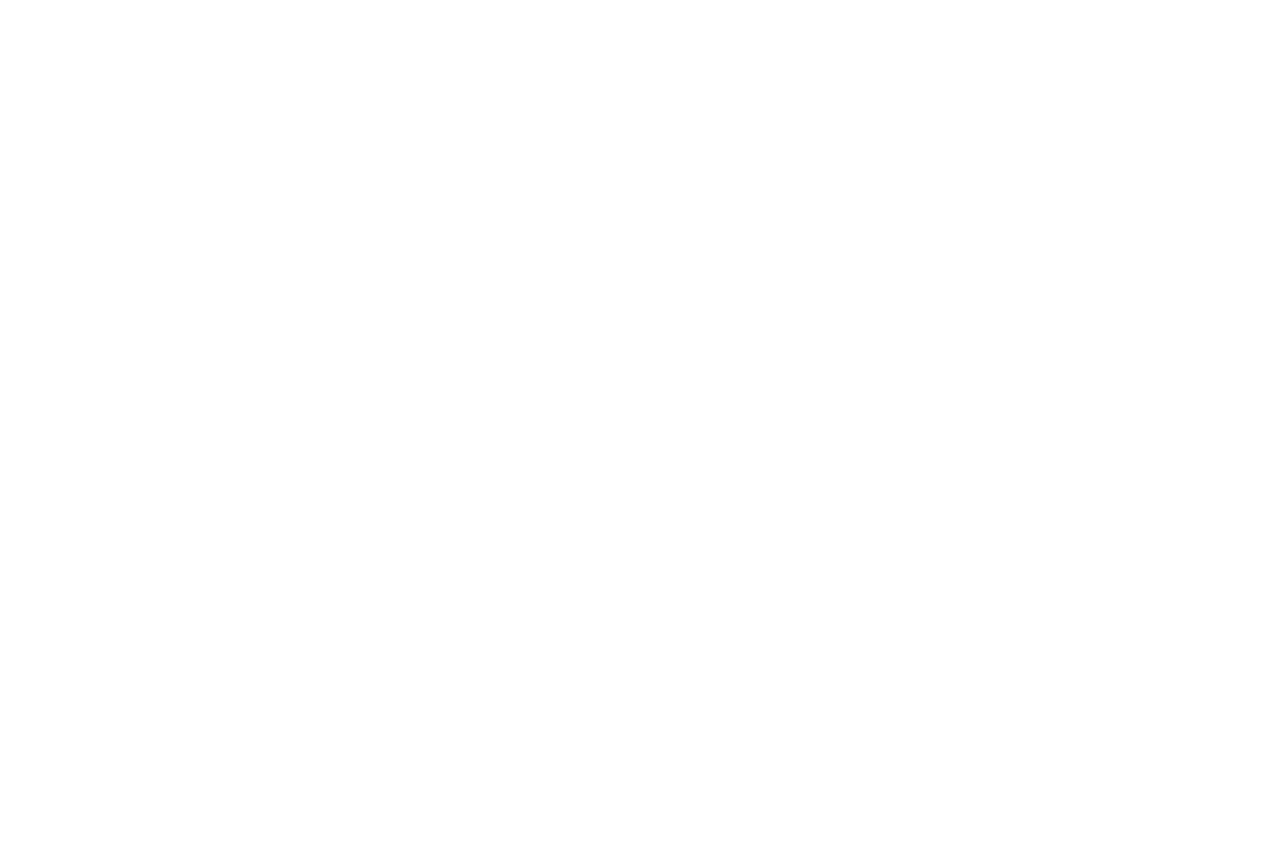
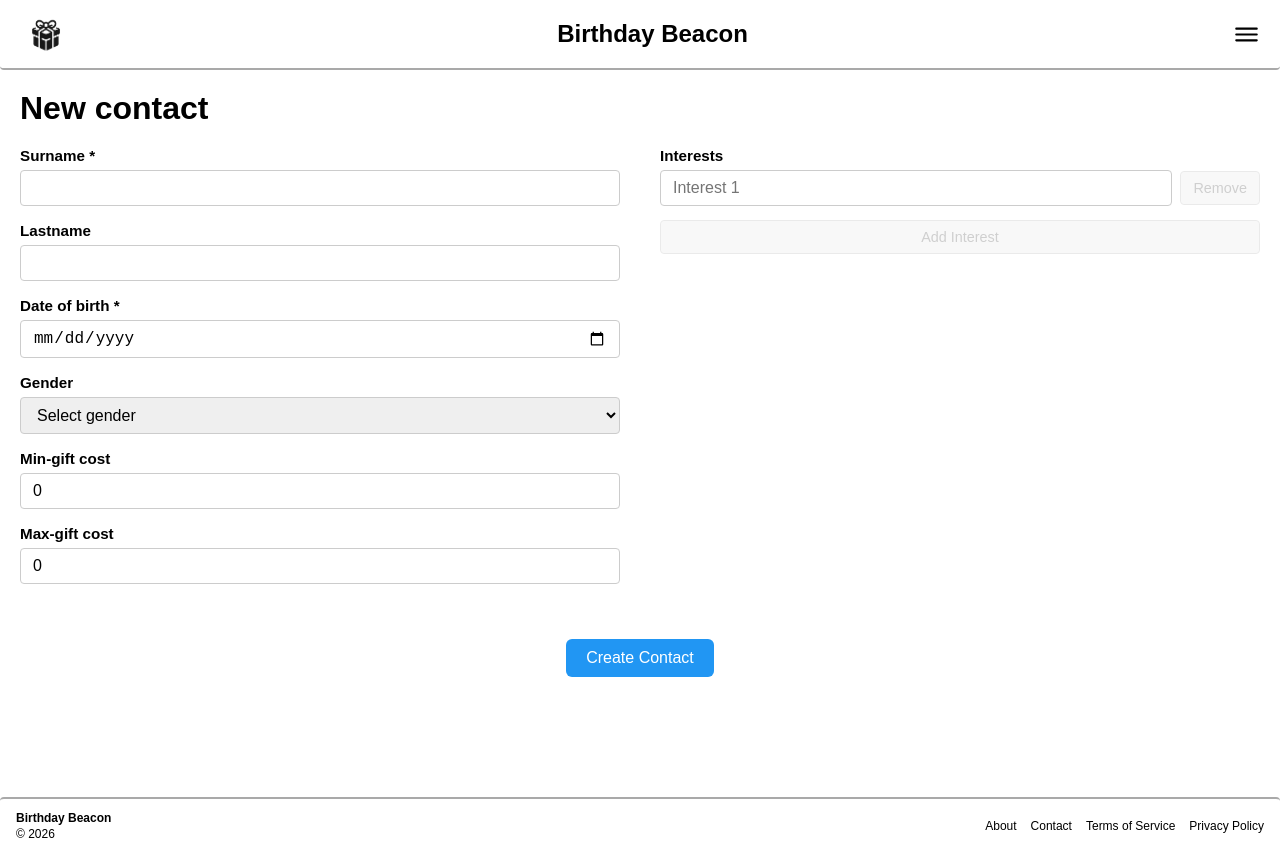
Before and after one commit to LucasLofqvist/birthday-beacon-ui, a Vue app: page /contact/create in a window 1280 px wide. Before the commit this address had no page. Before the commit the page ends 800 px from the top, so only its background shows below. Built offline with nearby package versions, Linux system fonts and the light colour scheme.

Commit message:
Added routs contact/create and contact/view/:id also added modes to ContactView create/view/edit. Improved the layout and removed some unecessary reactivity.

```diff
--- a/src/router/index.js
+++ b/src/router/index.js
@@ -21,7 +21,13 @@ const routes = [
         component: DashboardView,
       },
       {
-        path: "contact",
+        path: "contact/create",
+        name: "create",
+        component: ContactView,
+      },
+      {
+        path: "contact/view/:id",
+        name: "view",
         component: ContactView,
       },
       // I will add more routes later, settings, etc.
--- a/src/views/main/ContactView.vue
+++ b/src/views/main/ContactView.vue
@@ -1,46 +1,78 @@
 <script setup>
-import { computed, reactive } from "vue";
+import { computed, ref, vModelCheckbox } from "vue";
+import { useRoute } from "vue-router";
 
-//The contact, contactsName and contactAge probably does not need to be reactive
-//as they should be stored in a db and fetched when needed.
-const contact = reactive({
+import edit from "../../assets/icons/edit-pen.svg";
+
+const route = useRoute();
+//Mode create or view, will be able to go from view to edit through a button.
+const mode = ref(route.name === "create" ? "create" : "view");
+
+// Simulated contact data fetching
+function fetchContact() {
+  return {
     surname: "Bob",
     lastname: "Smith",
+    dateOfBirth: "1991-05-15",
+    gender: "male",
+    minGiftCost: 100,
+    maxGiftCost: 500,
+    interests: ["Movies", "Cooking", "Traveling"],
+  };
+}
+
+function emptyContact() {
+  return {
+    surname: "",
+    lastname: "",
     dateOfBirth: "",
     gender: "",
     minGiftCost: 0,
     maxGiftCost: 0,
-  interests: ["Movies", "Cooking", "Traveling"],
-});
+    interests: [""],
+  };
+}
+
+const contact = ref(mode.value === "create" ? emptyContact() : fetchContact());
 
 const addInterest = () => {
   if (
-    contact.interests.length < 10 &&
-    contact.interests[contact.interests.length - 1].trim() !== ""
+    contact.value.interests.length < 10 &&
+    contact.value.interests[contact.value.interests.length - 1].trim() !== ""
   ) {
-    contact.interests.push("");
+    contact.value.interests.push("");
   }
 };
 
 const removeInterest = (index) => {
-  contact.interests.splice(index, 1);
+  contact.value.interests.splice(index, 1);
+};
+
+const saveContact = () => {
+  // Logic to be added later
+  console.log("Saving contact:", contact.value);
+};
+
+const deleteContact = () => {
+  // Logic to be added later
+  console.log("Deleting contact");
 };
 
 //Ensures that contactName or "New contact" is rendered
 const contactName = computed(() => {
-  if (contact.surname !== "") {
-    return `${contact.surname} ${contact.lastname}`;
+  if (mode.value === "view" || mode.value === "edit") {
+    return `${contact.value.surname} ${contact.value.lastname}`;
   }
   return "New contact";
 });
 
 //Calculates contacts age based on date of birth
 const contactAge = computed(() => {
-  if (contact.dateOfBirth !== "") {
-    const contactsDate = new Date(contact.dateOfBirth);
+  if (mode.value === "view" || mode.value === "edit") {
+    const contactsDate = new Date(contact.value.dateOfBirth);
 
     const currentYear = new Date().getFullYear();
-    const currentMonth = new Date().getMonth() + 1; // Months are zero-based
+    const currentMonth = new Date().getMonth() + 1;
     const currentDay = new Date().getDate();
     let age = currentYear - contactsDate.getFullYear();
     if (
@@ -56,30 +88,30 @@ const contactAge = computed(() => {
 
 const minGiftCost = computed({
   get() {
-    return contact.minGiftCost;
+    return contact.value.minGiftCost;
   },
   set(value) {
     if (value < 0) {
       value = 0;
     }
-    contact.minGiftCost = value;
-    if (contact.maxGiftCost < value) {
-      contact.maxGiftCost = value;
+    contact.value.minGiftCost = value;
+    if (contact.value.maxGiftCost < value) {
+      contact.value.maxGiftCost = value;
     }
   },
 });
 
 const maxGiftCost = computed({
   get() {
-    return contact.maxGiftCost;
+    return contact.value.maxGiftCost;
   },
   set(value) {
     if (value < 0) {
       value = 0;
     }
-    contact.maxGiftCost = value;
-    if (contact.minGiftCost > value) {
-      contact.minGiftCost = value;
+    contact.value.maxGiftCost = value;
+    if (contact.value.minGiftCost > value) {
+      contact.value.minGiftCost = value;
     }
   },
 });
@@ -90,14 +122,25 @@ const maxDate = new Date().toISOString().split("T")[0];
 
 <template>
   <div class="contact-container">
+    <div class="header-section">
       <h1 class="contact-title">
         {{
-        contact.dateOfBirth !== ""
+          mode === "view" || mode === "edit"
             ? `${contactName} - ${contactAge}`
             : contactName
         }}
       </h1>
-    <form class="contact-form" @submit.prevent>
+      <button
+        v-if="mode === 'view' || mode === 'edit'"
+        :disabled="mode === 'edit'"
+        @click="mode = 'edit'"
+        class="edit-btn"
+        title="Edit contact"
+      >
+        <img :src="edit" alt="Edit" />
+      </button>
+    </div>
+    <form class="contact-form" @submit.prevent="saveContact">
       <!-- Left section: contact details -->
       <section class="left-section">
         <div class="form-group">
@@ -168,6 +211,7 @@ const maxDate = new Date().toISOString().split("T")[0];
                 class="interest-input"
               />
               <button
+                v-if="mode === 'create' || mode === 'edit'"
                 type="button"
                 @click.prevent="removeInterest(index)"
                 :disabled="contact.interests.length <= 1"
@@ -178,6 +222,10 @@ const maxDate = new Date().toISOString().split("T")[0];
             </div>
           </div>
           <button
+            v-if="
+              (mode === 'create' || mode === 'edit') &&
+              contact.interests.length < 10
+            "
             type="button"
             @click.prevent="addInterest()"
             :disabled="
@@ -190,7 +238,34 @@ const maxDate = new Date().toISOString().split("T")[0];
           </button>
         </div>
       </section>
+      <section class="bottom-section">
+        <button
+          v-if="mode === 'create' || mode === 'edit'"
+          type="submit"
+          class="save-btn"
+        >
+          {{ mode === "create" ? "Create" : "Save" }} Contact
+        </button>
+
+        <button
+          v-if="mode === 'edit'"
+          type="button"
+          @click.prevent="mode = 'view'"
+          class="cancel-btn"
+        >
+          Cancel Edit
+        </button>
+      </section>
     </form>
+
+    <button
+      v-if="mode === 'edit'"
+      type="button"
+      @click.prevent="deleteContact"
+      class="delete-btn"
+    >
+      Delete Contact
+    </button>
   </div>
 </template>
 
@@ -202,8 +277,43 @@ const maxDate = new Date().toISOString().split("T")[0];
   padding: 20px;
 }
 
+.header-section {
+  display: flex;
+  align-items: center;
+  justify-content: space-between;
+  margin-bottom: 20px;
+  gap: 16px;
+}
+
 .contact-title {
-  margin-bottom: 20px;
+  margin: 0;
+  flex: 1;
+}
+
+.edit-btn {
+  background: none;
+  border: none;
+  cursor: pointer;
+  padding: 8px;
+  border-radius: 4px;
+  display: flex;
+  align-items: center;
+  justify-content: center;
+  transition: background-color 0.2s;
+}
+
+.edit-btn:hover:not(:disabled) {
+  background-color: #f0f0f0;
+}
+
+.edit-btn:disabled {
+  opacity: 0.5;
+  cursor: not-allowed;
+}
+
+.edit-btn img {
+  width: 24px;
+  height: 24px;
 }
 
 .contact-form {
@@ -298,4 +408,63 @@ const maxDate = new Date().toISOString().split("T")[0];
 .add-interest-btn {
   margin-top: 8px;
 }
+
+/* Bottom section buttons */
+.bottom-section {
+  display: flex;
+  align-items: center;
+  justify-content: center;
+  gap: 16px;
+  margin-top: 15px;
+  flex-basis: 100%;
+  width: 100%;
+}
+
+.save-btn,
+.cancel-btn {
+  padding: 10px 20px;
+  font-size: 1rem;
+  font-weight: 500;
+  border: none;
+  border-radius: 6px;
+  cursor: pointer;
+  min-width: 140px;
+}
+
+.save-btn {
+  background-color: #2196f3;
+  color: white;
+}
+
+.save-btn:hover {
+  background-color: #0b7dda;
+}
+
+.delete-btn {
+  background-color: #f44336;
+  color: white;
+  display: block;
+  margin-left: auto;
+  margin-right: auto;
+  margin-top: 200px;
+  padding: 10px 20px;
+  font-size: 1rem;
+  font-weight: 500;
+  border: none;
+  border-radius: 6px;
+  cursor: pointer;
+}
+
+.delete-btn:hover {
+  background-color: #da190b;
+}
+
+.cancel-btn {
+  background-color: #9e9e9e;
+  color: white;
+}
+
+.cancel-btn:hover {
+  background-color: #757575;
+}
 </style>
```
Lines whose indentation alone changed are shown as unchanged.
